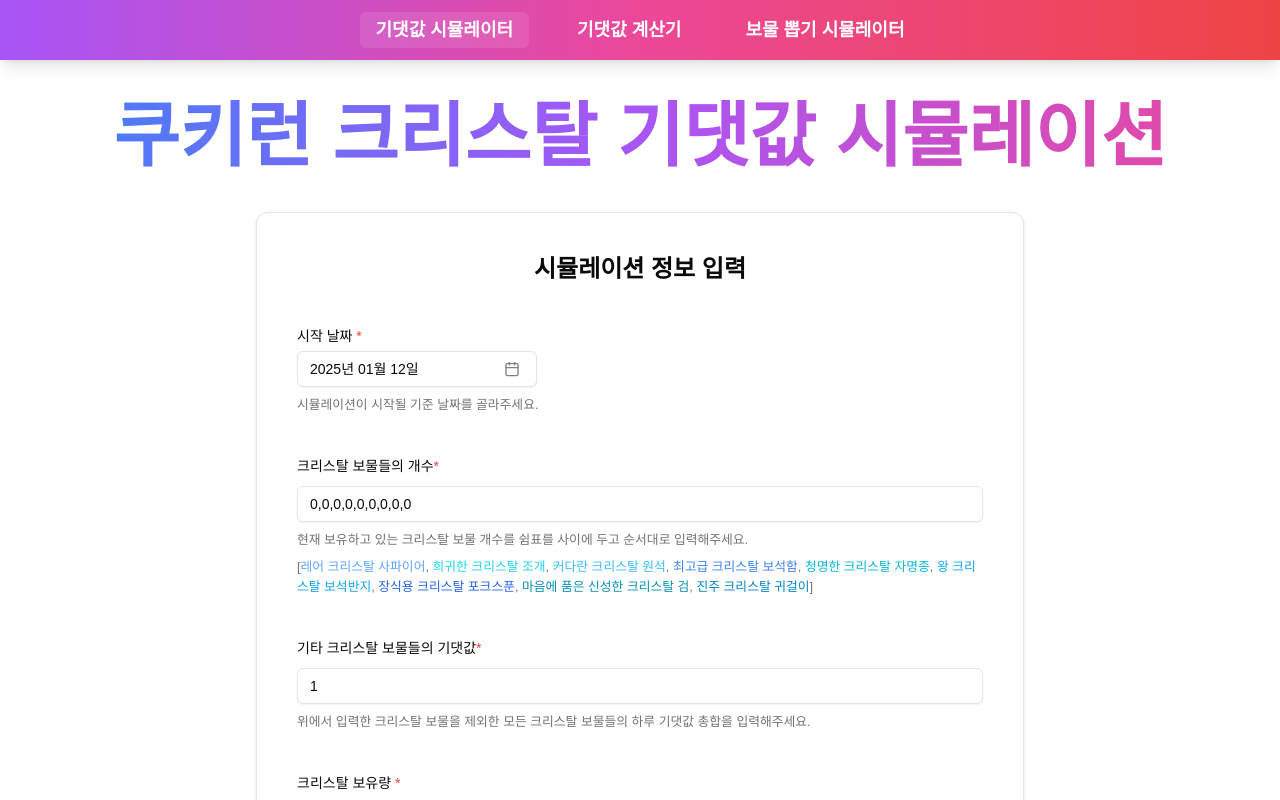
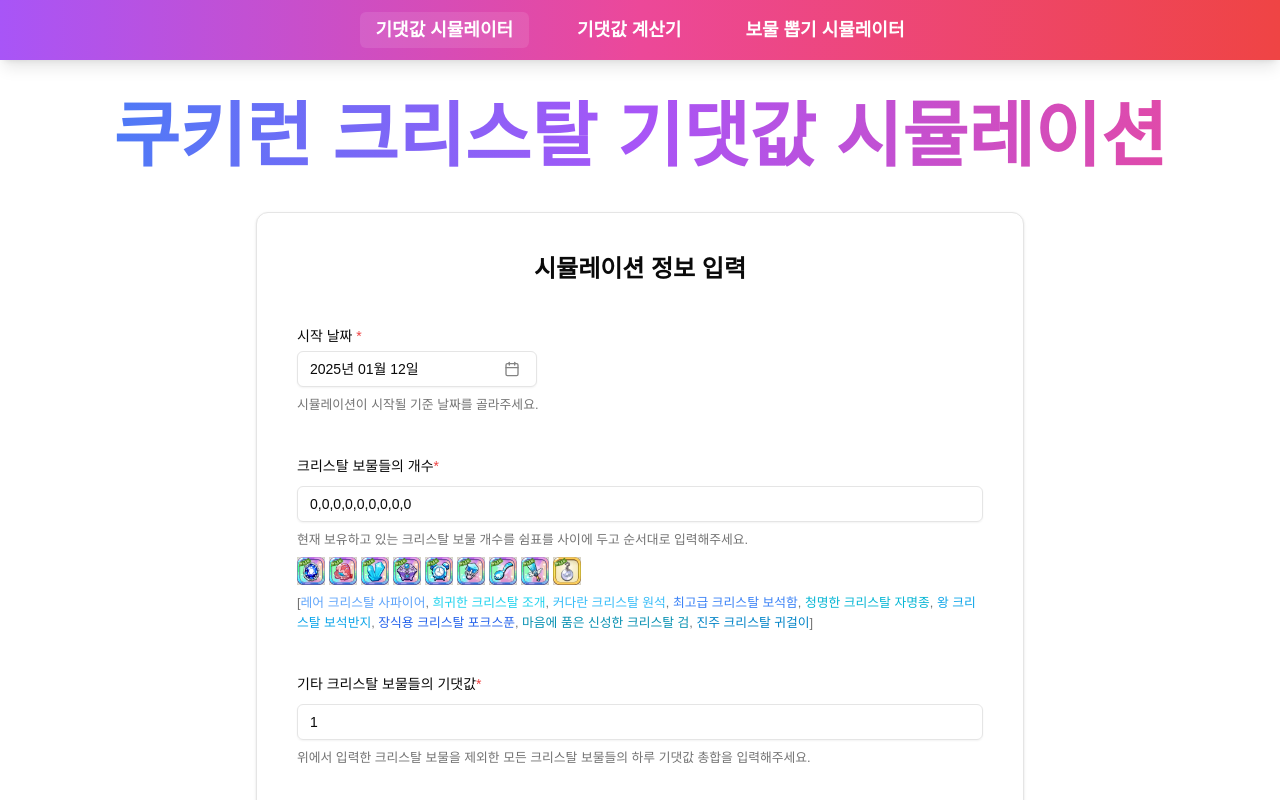
Before and after one commit to syki66/cookierun-crystal-simulator, a Next.js app: page /simulator/ready in a window 1280 px wide. Shown: the top 800 px of the page. Built offline with nearby package versions, Linux system fonts and the light colour scheme.

Commit message:
feat: ready 페이지에 기본 기댓값 유효성 조건 추가, 크리스탈 이미지 추가

```diff
--- a/app/simulator/ready/page.tsx
+++ b/app/simulator/ready/page.tsx
@@ -34,6 +34,8 @@
 } from '@/components/ui/select';
 import { useRouter } from 'next/navigation';
 import { useState } from 'react';
+import Image from 'next/image';
+import { crystalItemsData } from '@/data/lootboxData';
 import Note from '@/components/note';
 
 const FormSchema = z.object({
@@ -64,7 +66,17 @@
     .refine((val) => /^-?\d+(\.\d+)?([eE][+-]?\d+)?$/.test(val), {
       // 정규식 테스트
       message: '유효한 숫자를 입력해야 합니다.',
-    }),
+    })
+    .refine(
+      (val) => {
+        const num = Number(val);
+        return !isNaN(num) && num >= 1;
+      },
+      {
+        message:
+          '출석체크만 해도 기본적으로 1개의 크리스탈은 받을 수 있습니다.',
+      }
+    ),
   currentCrystals: z
     .number({
       required_error: '크리스탈의 개수를 필수로 입력해야 합니다.',
@@ -202,6 +214,16 @@
                   <FormDescription>
                     현재 보유하고 있는 크리스탈 보물 개수를 쉼표를 사이에 두고
                     순서대로 입력해주세요.
+                  </FormDescription>
+                  <FormDescription className="flex gap-1">
+                    {crystalItemsData.map((item) => (
+                      <Image
+                        src={item.imageUrl}
+                        alt={item.name}
+                        width={28}
+                        height={28}
+                      />
+                    ))}
                   </FormDescription>
                   <FormDescription>
                     [
```
